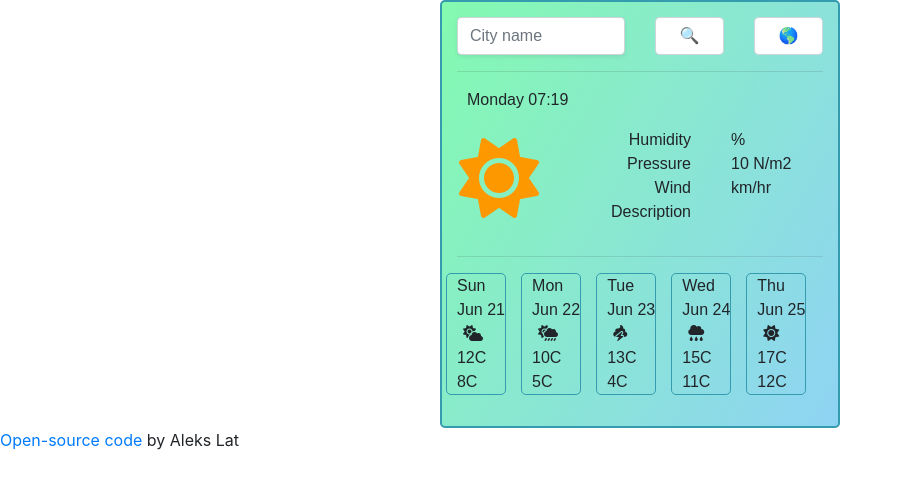
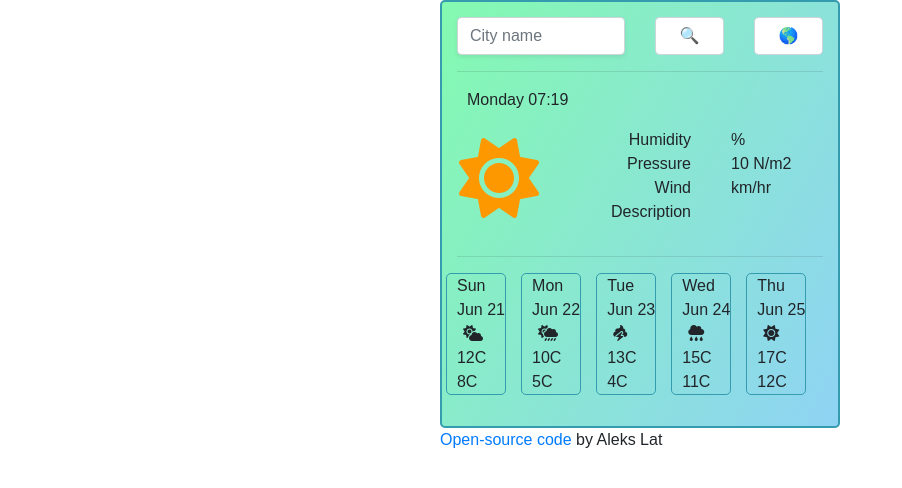
Before and after one commit to AleksLat/my-weather-app, a plain HTML site: page index.html in a window 1280 px wide. Shown: the whole page, without its empty margins (0-902 px from the left). Drawn offline with nearby package versions, Linux system fonts and the light colour scheme; no server answers.

Commit message:
Position of the source-link

```diff
--- a/styles.css
+++ b/styles.css
@@ -1,3 +1,7 @@
+ul{
+  list-style-type: none;
+  padding: 0 0 0 10px;
+}
 .container {
     display: block;
     width: 400px;
@@ -8,11 +12,6 @@
     border: 2px solid #349CAE;
     border-radius: 5px;
 }
-ul{
-    list-style-type: none;
-    padding: 0 0 0 10px;
-  }
-
 .weatherParam {
     text-align: right;
 }
@@ -44,3 +43,9 @@ ul{
   position: relative;
   font-size: 50px;
 }
+.signature {
+  display: block;
+    width: 400px;
+    margin: 0 auto;
+    font-family: Arial, Helvetica, sans-serif;
+}
```
